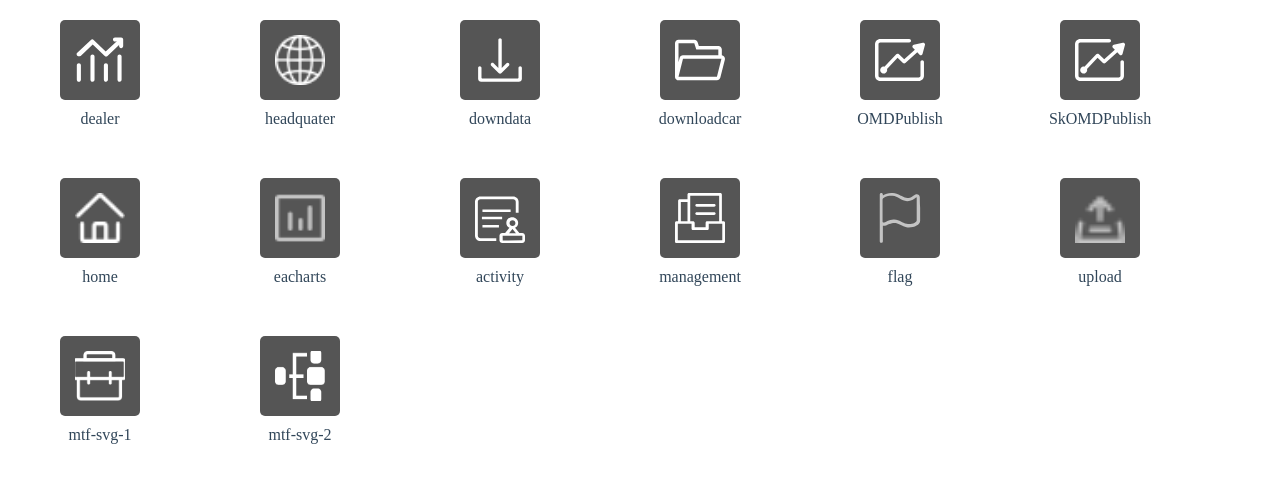
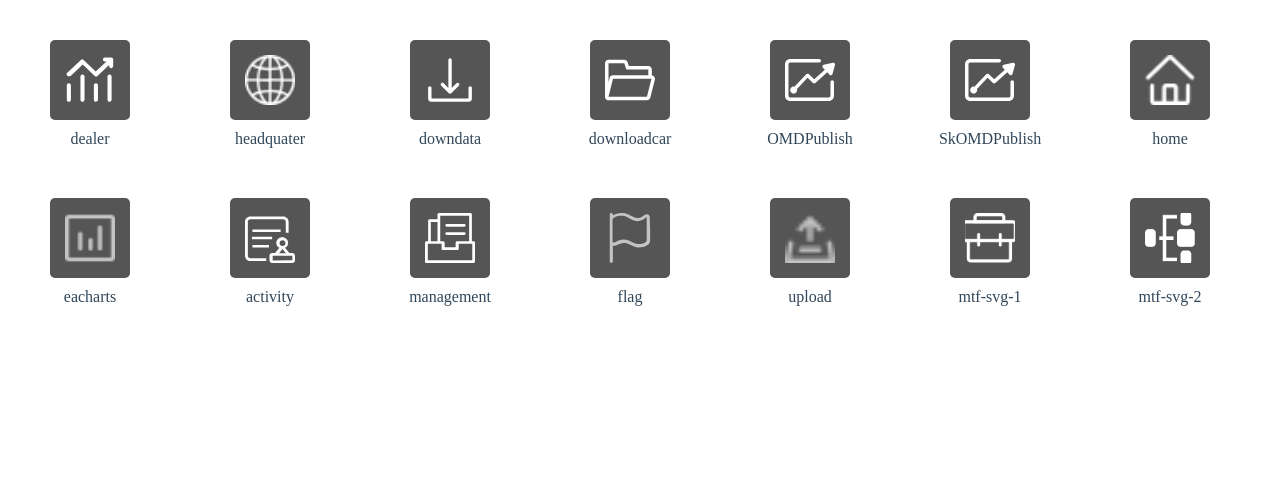
Before and after one commit to SenLiangpi/demo, a plain HTML site: page icon/index.html in a window 1280 px wide. Drawn offline with Linux system fonts and the light colour scheme.

Commit message:
修改样式 修改名字

```diff
--- a/icon/iframe.html
+++ b/icon/index.html
@@ -5,7 +5,7 @@
  * @Website: https://senliangpi.github.io/blog/#/
  * @Date: 2021-01-19 10:10:06
  * @LastEditors: Pi Patle
- * @LastEditTime: 2021-02-22 17:00:31
+ * @LastEditTime: 2021-02-23 16:11:39
 -->
 <!DOCTYPE html>
 <html>
@@ -212,11 +212,14 @@
   }
   .box{
     width: 100%;
+    padding: 20px 0;
+    overflow: hidden;
   }
   .list{
-    width: 12.5%;
-    padding: 20px;
+    width: 180px;
+    padding: 20px 0;
     float: left;
+    transition: all 0.5s ease-in-out 0s;
   }
   .anticon {
     display: inline-block;
```
